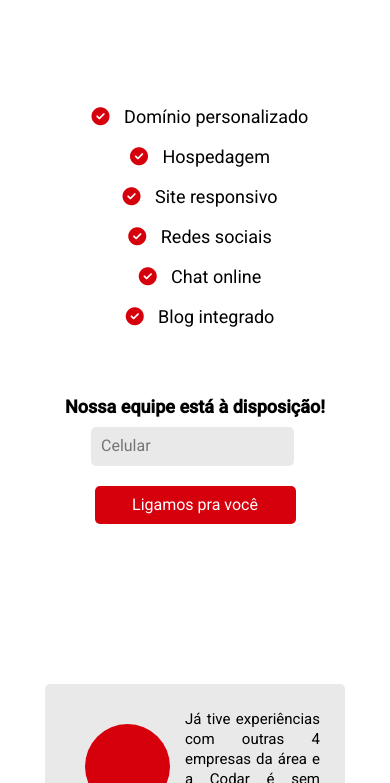
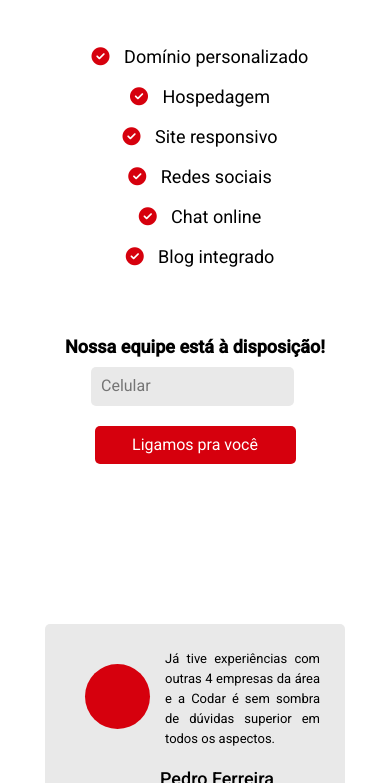
Before and after one commit to HugoMendess/Projeto_Codar, a plain HTML site: page index.html in a window 390 px wide. Shown: the part 1217-2000 px from the top of the page. Drawn offline with Linux system fonts and the light colour scheme.

Commit message:
Finalizando o projeto site Codar

```diff
--- a/css/responsivo.css
+++ b/css/responsivo.css
@@ -140,7 +140,7 @@
     }
 
     .introducao-titulos h2{
-        font-size: 47px;
+        font-size: 42px;
         margin-bottom: 20px;
     }
 
@@ -176,6 +176,20 @@
 
 }
 
+    /* Relatos  */
+
+    .Relatos-div1 .circulo, .Relatos-div2 .circulo{
+        width: 65px;
+        height: 65px;
+    }
+    .Relatos-div1 .descricao, .Relatos-div2 .descricao{
+        font-size: 13px;
+    }
+
+    .Relatos-div1 cite, .Relatos-div1 .empresa, .Relatos-div2 cite, .Relatos-div2 .empresa{
+        margin-left: 90px;
+    }
+
    /* Footer */
     .footer{
         text-align: center;
--- a/index.html
+++ b/index.html
@@ -9,6 +9,7 @@
     <link rel="stylesheet" href="css/grid.css">
     <link rel="stylesheet" href="css/style.css">
     <link rel="stylesheet" href="css/responsivo.css">
+    <link rel="icon" type="image/png" href="../Projeto_Codar/assets/video_call.png">
     <link rel="preconnect" href="https://fonts.googleapis.com">
     <link rel="preconnect" href="https://fonts.googleapis.com">
     <link rel="preconnect" href="https://fonts.gstatic.com" crossorigin>
```
